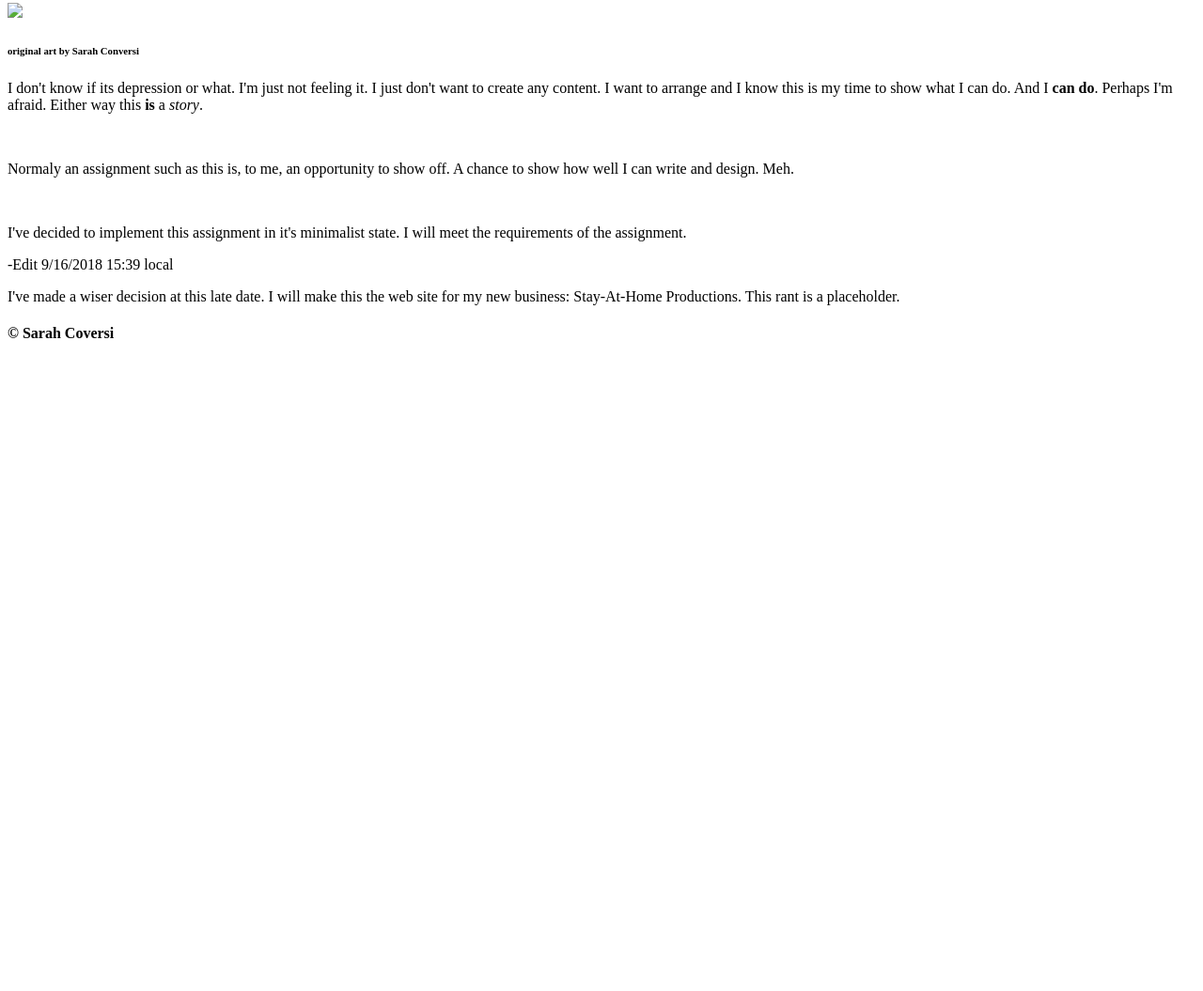
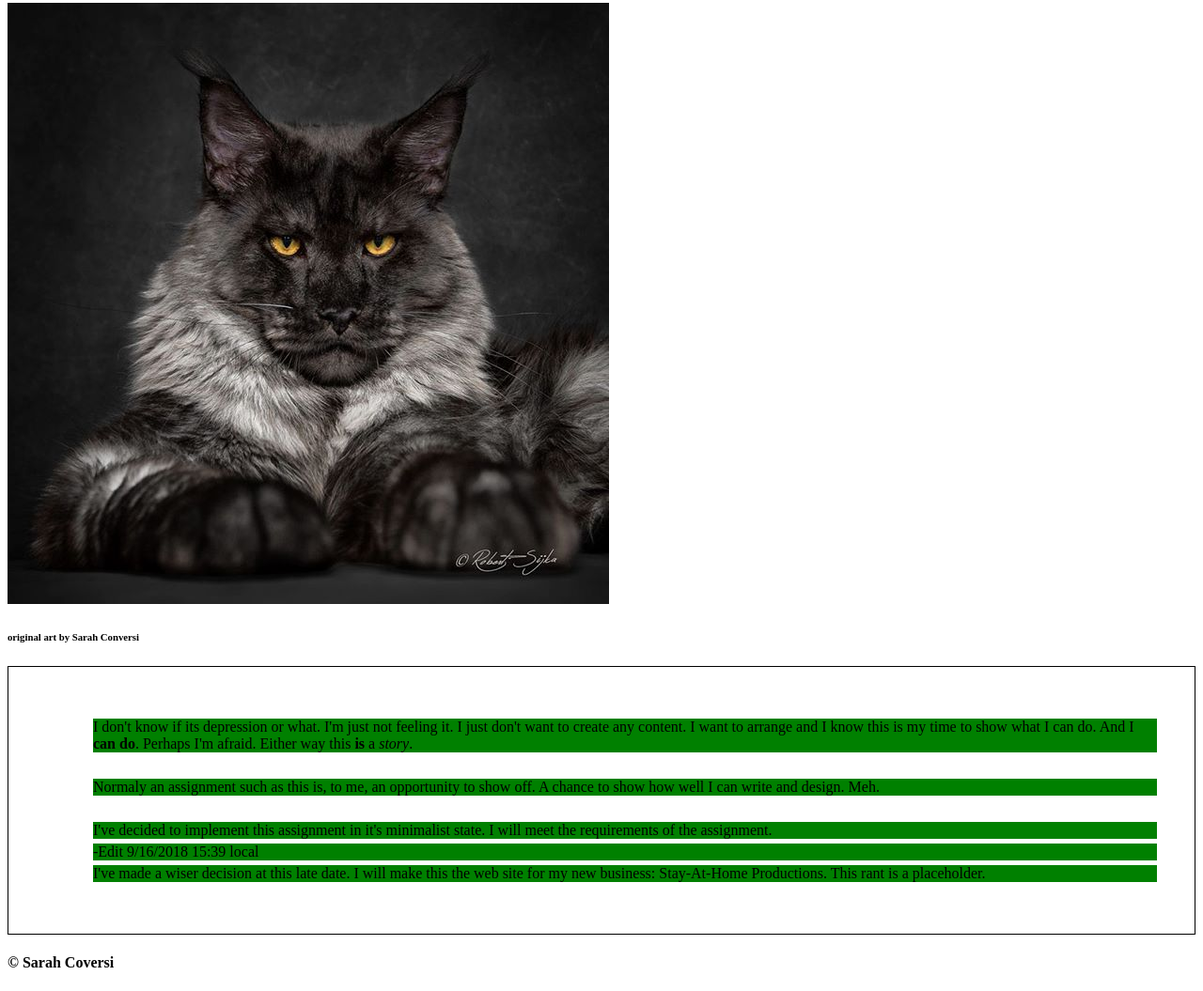
Before and after one commit to Conversi/html-me-something, a plain HTML site: page index.html in a window 1280 px wide. Shown: the part 77-1132 px from the top of the page at 94% size. Before the commit the page ends 800 px from the top, so only its background shows below. Drawn offline with Linux system fonts and the light colour scheme.

Commit message:
additional finishing

```diff
--- a/index.html
+++ b/index.html
@@ -1,14 +1,16 @@
 <!DOCTYPE html>
 <html>
     <head>
-      <title>Nope</title>
-    </head>
+
+        <title>Nope</title>
+    </head><link rel="stylesheet" href="styles.css">
     <body>
       <header>
         <h1>I'm Just Not Feeling It</h1>
         <img src="images/kitty.jpg"/>
           <h6>original art by Sarah Conversi</h6>
       </header>
+      <div>
       <main>
         <article>
           <p>I don't know if its depression or what.  I'm just not feeling it. I just don't want
@@ -24,6 +26,7 @@
                 <p>I've made a wiser decision at this late date. I will make this the web site for my new business: Stay-At-Home Productions.  This rant is a placeholder.</p>
         </article>
        </main>
+        </div>
        <footer>
         <h4>&copy; Sarah Coversi</h4>
        </footer>
--- /dev/null
+++ b/styles.css
@@ -0,0 +1,20 @@
+div {
+    border: 1px solid black;
+    padding-top: 50px;
+    padding-bottom: 50px;
+    padding-right: 30px;
+    padding-left: 80px;
+}
+
+img {
+    diplay: block;
+    margin-right: auto;
+    margin-left: auto;
+}
+p {
+    background-color: green;
+    margin-top: 5px;
+    margin-bottom: 5px;
+    margin-right: 10px;
+    margin-left: 10px;
+}
```
Also changed, not shown: images/kitty.jpg (added).
